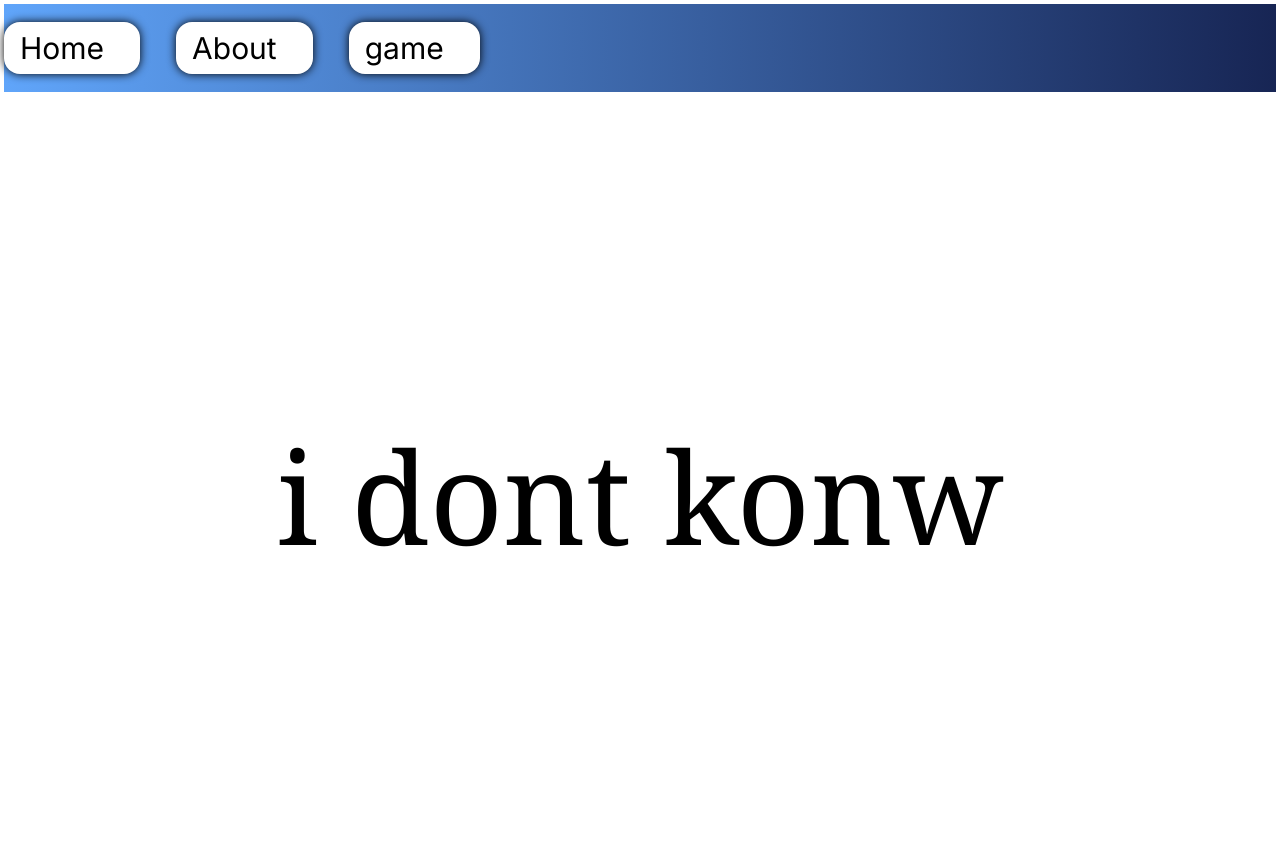
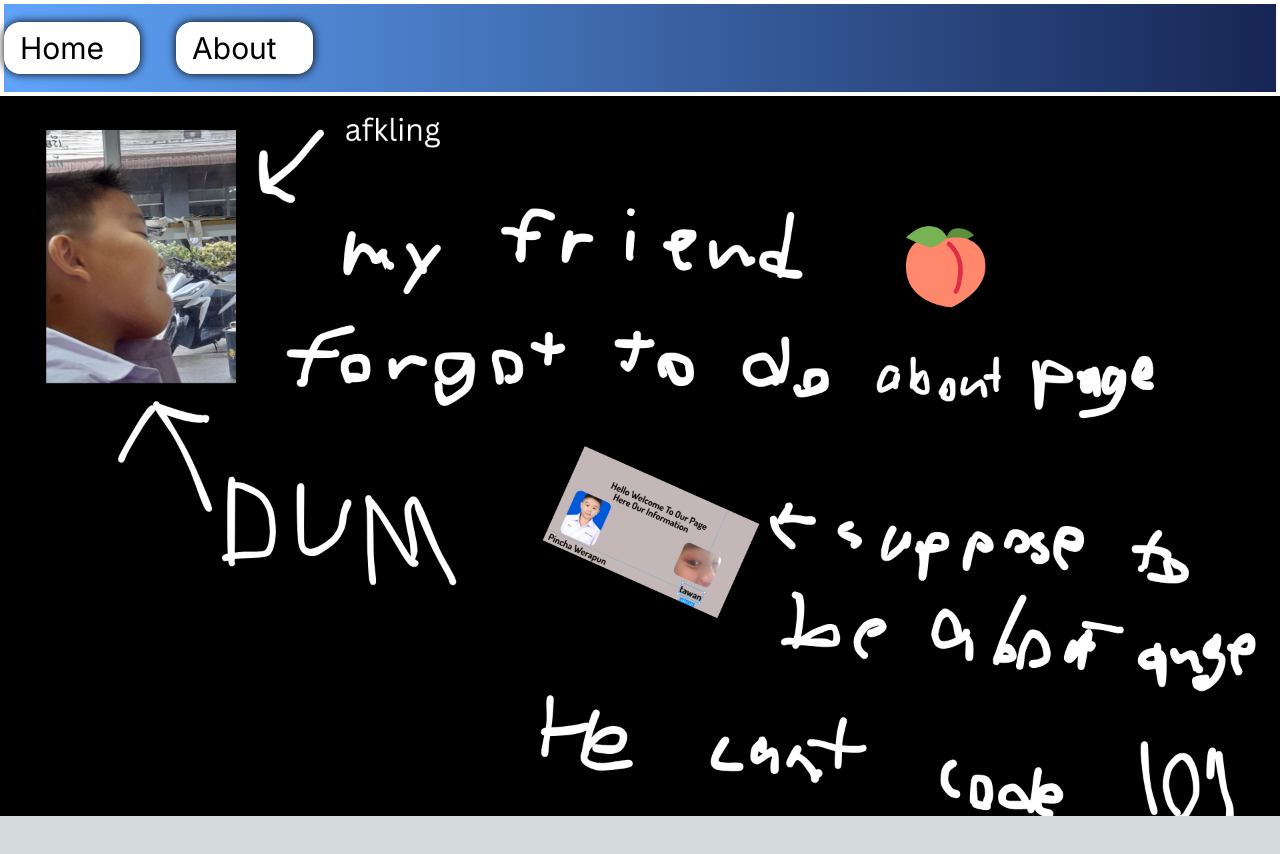
Before and after one commit to Tawan440/web_1, a Next.js app: page /About in a window 1280 px wide. Shown: the top 854 px of the page. After the commit the page ends 816 px from the top, so only its background shows below. Built offline with nearby package versions, Linux system fonts and the light colour scheme.

Commit message:
weeewwewewewew

```diff
--- a/app/About/page.js
+++ b/app/About/page.js
@@ -3,13 +3,18 @@ import React from "react";
 import Image from "next/image";
 import { TypeAnimation } from "react-type-animation";
 import Link from "next/link";
+import aaa from "@/public/images/forgot.png";
 
 const HeroSection = () => {
     return (
-        <section className="h-screen flex justify-center bg-white items-center">
-            <p className="text-9xl font-serif">
-                i dont konw
-            </p>
+        <section className="bg-black">
+            <Image
+              src={aaa}
+              alt="hero image"
+              className="rounded-xl bg-black"
+              width={1530}
+              height={1000}
+            />
         </section>
     );
 };
--- a/components/HeroSection.jsx
+++ b/components/HeroSection.jsx
@@ -6,6 +6,7 @@ import Link from "next/link";
 import Skibidi from "@/public/images/hero-image.png";
 import Skibidi1 from "@/public/images/hero-image1.png";
 import Skibidi2 from "@/public/images/hero-image2.png";
+import Skibidi3 from "@/public/images/hero-image3.png";
 
 
 const HeroSection = () => {
@@ -26,9 +27,9 @@ const HeroSection = () => {
               height={500}
             />
           </Link>
-          <Link href={"/"} className="">
+          <Link href={"/game1"} className="">
             <Image
-              src={Skibidi}
+              src={Skibidi3}
               alt="hero image"
               className="rounded-xl"
               width={500}
--- a/components/Nav.jsx
+++ b/components/Nav.jsx
@@ -16,12 +16,6 @@ const Nav = () => {
         >
           About
         </Link>
-        <Link
-          className="rounded-2xl shadow-[0_0_10px_black] px-4 py-2 cursor-pointer pr-9 bg-white hover:text-white hover:bg-black hover:shadow-[0_0_10px_white] justify-center transition-colors duration-500 items-center"
-          href={"/game1"}
-        >
-          game
-        </Link>
       </div>
     </section>
   );
```
Also changed, not shown: utils/page.js (deleted, +0 -17 lines), public/images/forgot.png (added), public/images/hero-image3.png (added).
